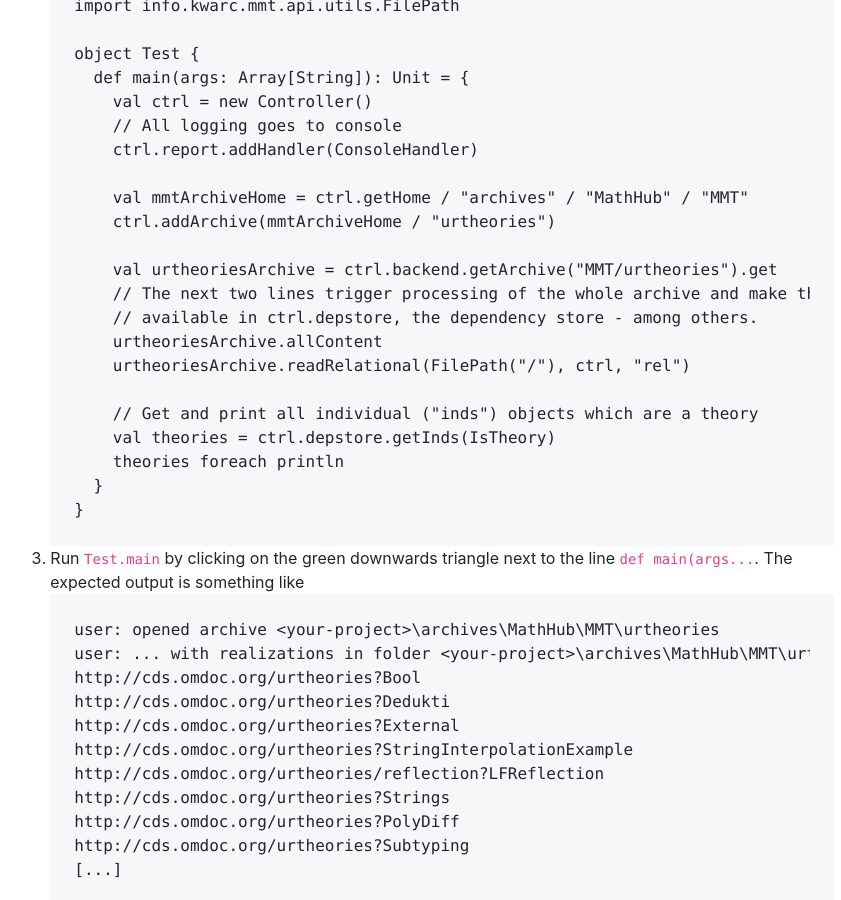
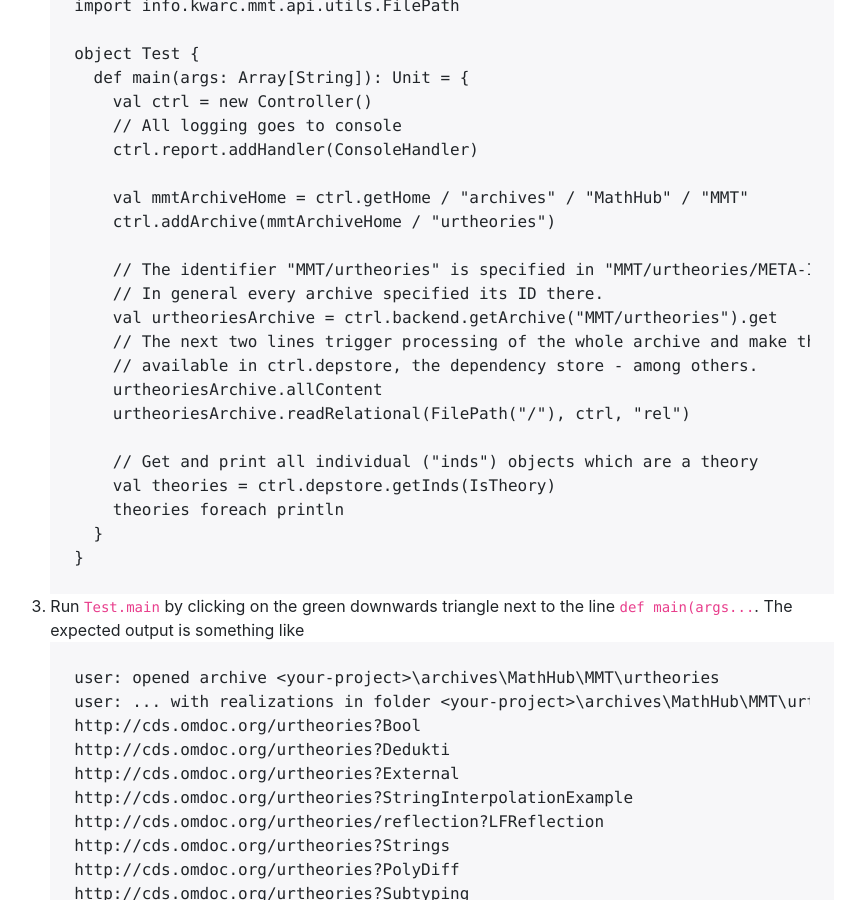
Before and after one commit to UniFormal/uniformal.github.io, a Jekyll site: the page built from doc/tutorials/applications/getting-started.md, in a window 1280 px wide and 900 px high, scrolled down 2319 px. Shown: the whole window, without its empty margins (218-1059 px from the left). Built offline with Jekyll 4.4.1, drawn with Linux system fonts in a browser that asks for light colours.

Commit message:
Explain where archive IDs come from

```diff
--- a/doc/tutorials/applications/getting-started.md
+++ b/doc/tutorials/applications/getting-started.md
@@ -106,6 +106,8 @@ Advanced users are potentially interested in using [gitignore/JetBrains.gitignor
        val mmtArchiveHome = ctrl.getHome / "archives" / "MathHub" / "MMT"
        ctrl.addArchive(mmtArchiveHome / "urtheories")
 
+       // The identifier "MMT/urtheories" is specified in "MMT/urtheories/META-INF/MANIFEST.MF"
+       // In general every archive specified its ID there.
        val urtheoriesArchive = ctrl.backend.getArchive("MMT/urtheories").get
        // The next two lines trigger processing of the whole archive and make the data
        // available in ctrl.depstore, the dependency store - among others.
```
